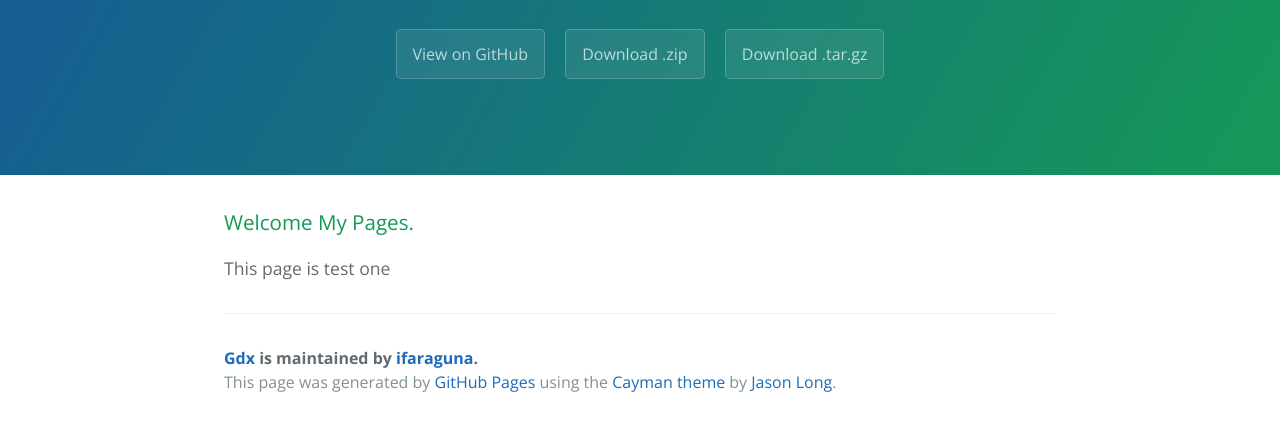
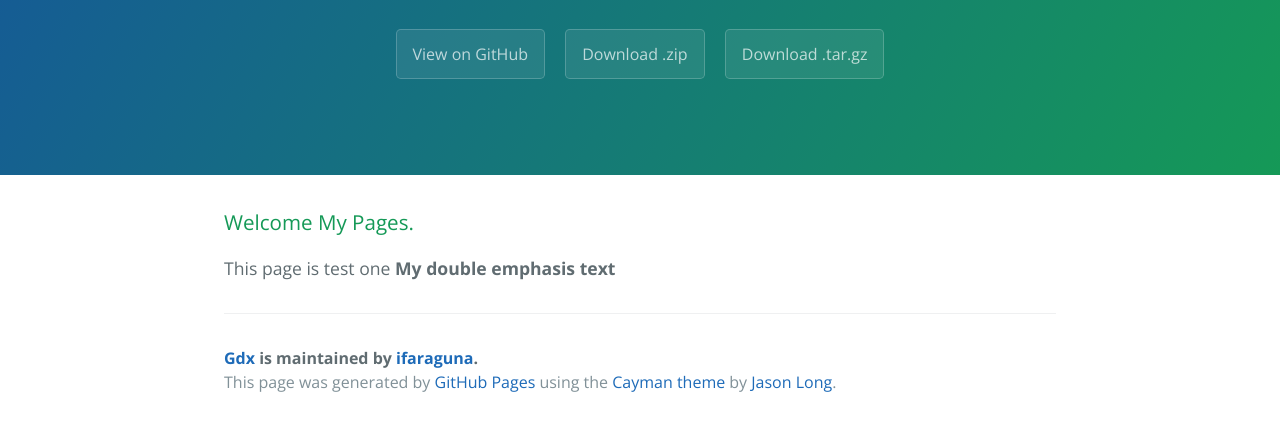
Before and after one commit to ifaraguna/gdx, a plain HTML site: page index.html in a window 1280 px wide. Shown: the part 208-638 px from the top of the page. Drawn offline with nearby package versions, Linux system fonts and the light colour scheme.

Commit message:
Create gh-pages branch via GitHub

```diff
--- a/index.html
+++ b/index.html
@@ -22,7 +22,8 @@
       <h3>
 <a id="welcome-my-pages" class="anchor" href="#welcome-my-pages" aria-hidden="true"><span class="octicon octicon-link"></span></a>Welcome My Pages.</h3>
 
-<p>This page is test one</p>
+<p>This page is test one
+<strong>My double emphasis text</strong></p>
 
       <footer class="site-footer">
         <span class="site-footer-owner"><a href="https://github.com/ifaraguna/gdx">Gdx</a> is maintained by <a href="https://github.com/ifaraguna">ifaraguna</a>.</span>
--- a/params.json
+++ b/params.json
@@ -1 +1 @@
-{"name":"Gdx","tagline":"Test","body":"### Welcome My Pages.\r\nThis page is test one\r\n\r\n","google":"","note":"Don't delete this file! It's used internally to help with page regeneration."}
+{"name":"Gdx","tagline":"Test","body":"### Welcome My Pages.\r\nThis page is test one\r\n**My double emphasis text**\r\n\r\n","google":"","note":"Don't delete this file! It's used internally to help with page regeneration."}
```
